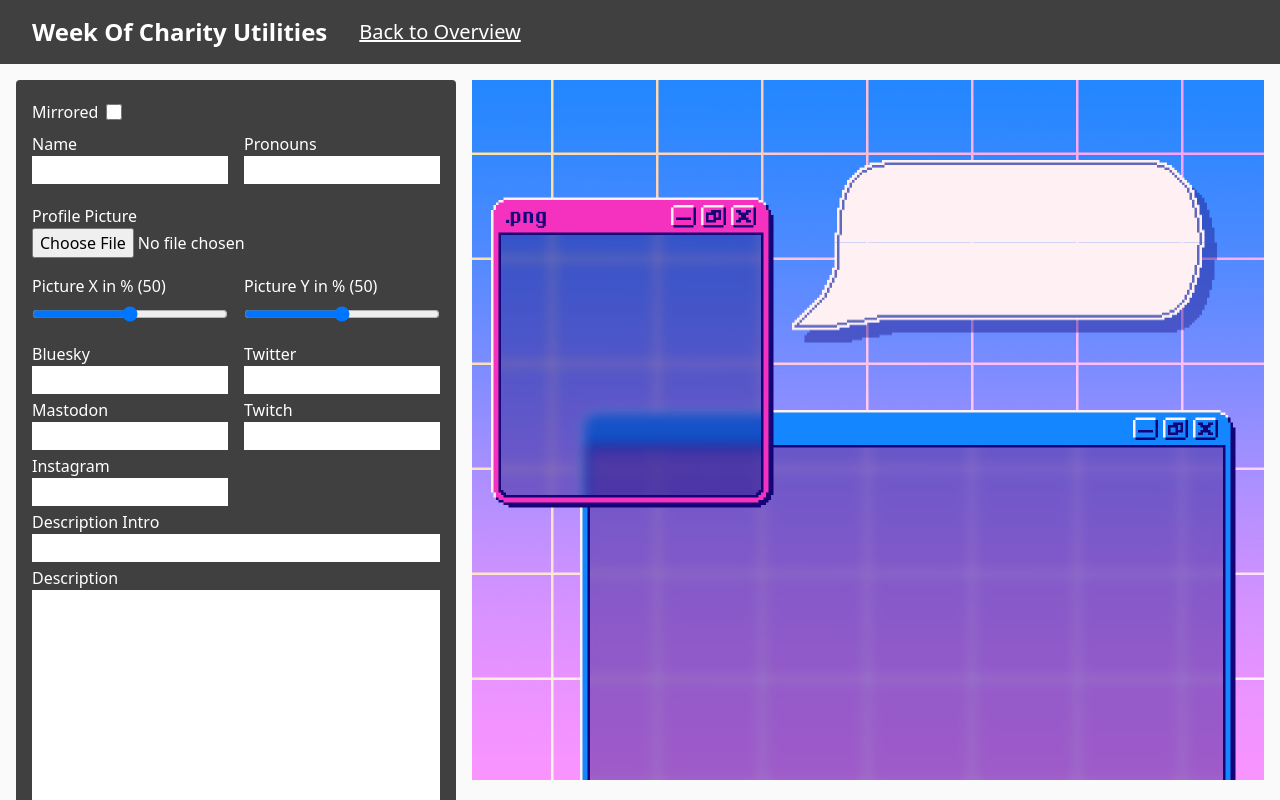
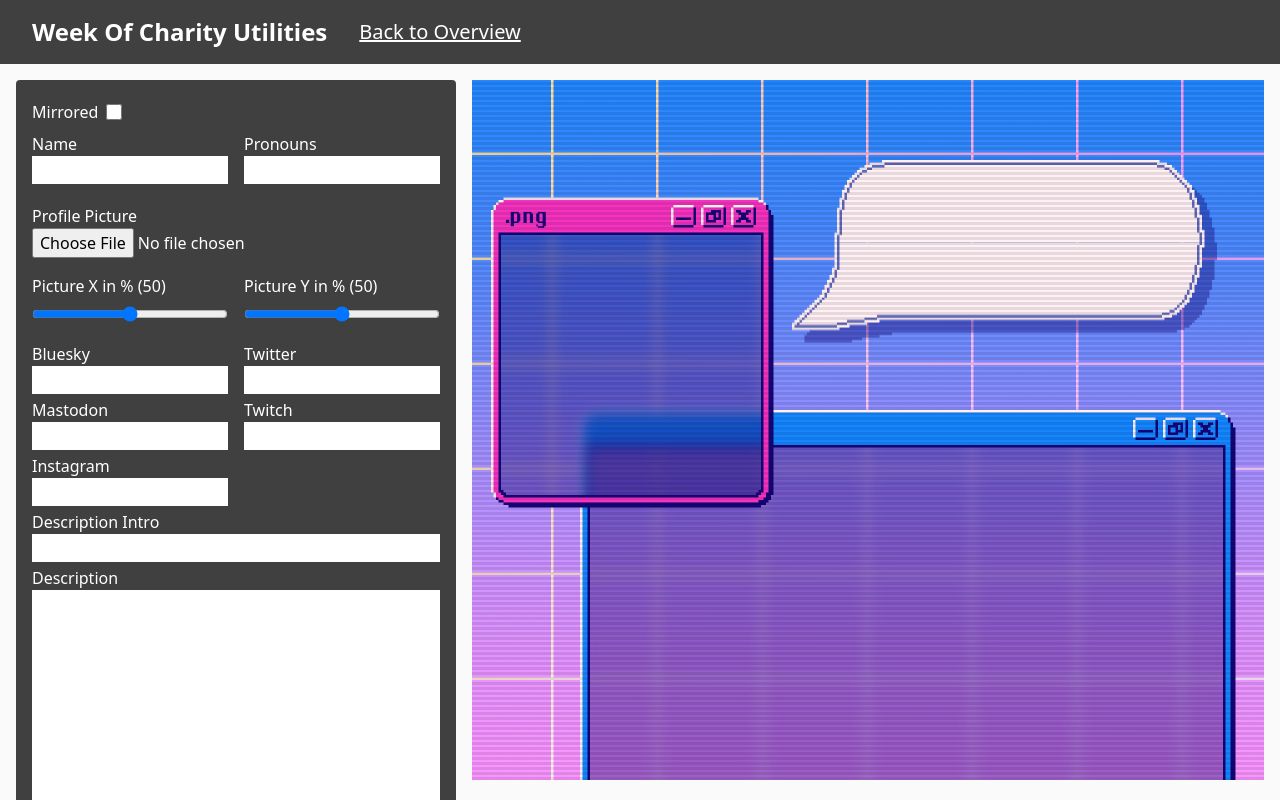
Before and after one commit to UltraMarlin/woc-utilities, a React (Vite) app: page /introductions in a window 1280 px wide. Shown: the top 800 px of the page. Built offline with nearby package versions, Linux system fonts and the light colour scheme.

Commit message:
feat: add scanlines to introductions layout

```diff
--- a/src/components/IntroductionsLayout.tsx
+++ b/src/components/IntroductionsLayout.tsx
@@ -347,6 +347,7 @@ export const IntroductionsLayout = ({
           ))}
         </span>
       </div>
+      <div className="bg-scan-lines pointer-events-none absolute inset-0" />
     </div>
   );
 };
```
